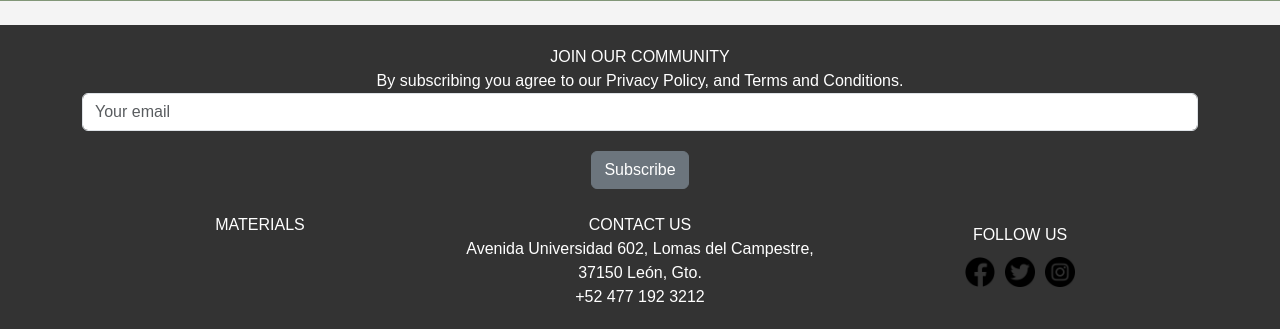
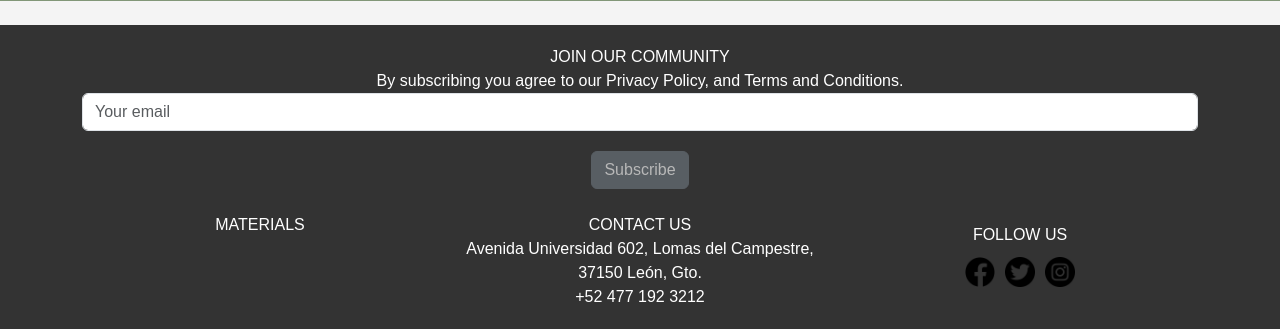
Before and after one commit to BiankaJS/VerdanVest, a Django app: page /catalog/ in a window 1280 px wide. Shown: the part 792-1121 px from the top of the page. Run offline with Django 4.2, Linux system fonts and the light colour scheme; data that the repository does not hold is empty.

Commit message:
Ya quedo el footer :))

```diff
--- a/verdanvest/home/templates/base.html
+++ b/verdanvest/home/templates/base.html
@@ -53,21 +53,23 @@
 
     <script>
         $(document).ready(function () {
-            // Asigna una función al evento de clic del botón Subscribe
-            $('button.btn-secondary').click(function (event) {
-                // Obtiene el valor del campo de correo electrónico
-                var email = $('input[type="email"]').val();
+            // Habilitar el botón de suscripción solo si hay texto en el input
+            $('#email-input').on('input', function() {
+                var email = $(this).val();
+                if (email.trim() === '') {
+                    $('#subscribe-button').prop('disabled', true);
+                } else {
+                    $('#subscribe-button').prop('disabled', false);
+                }
+            });
 
-                // Verifica si el campo de correo electrónico está vacío
-                if (email.trim() === '') {
-                    // Muestra la alerta de error si el campo está vacío
-                    alert('Please enter your email address.');
-                } else {
-                    // Muestra la alerta de éxito si el campo no está vacío
-                    alert('Email sent successfully!');
+            // Manejar el evento de clic del botón de suscripción
+            $('#subscription-form').submit(function (event) {
+                var email = $('#email-input').val();
+                if (email.trim() !== '') {
+                    alert('Correo registrado con éxito');
+                    $('#email-input').val('');
                 }
-
-                // Previene el comportamiento predeterminado del formulario
                 event.preventDefault();
             });
         });
@@ -78,9 +80,9 @@
         <div class="container text-center">
             <span>JOIN OUR COMMUNITY</span>
             <div>By subscribing you agree to our Privacy Policy, and Terms and Conditions.</div>
-            <form class="form-inline justify-content-center">
-                <input type="email" class="form-control" placeholder="Your email">
-                <button type="submit" class="btn btn-secondary">Subscribe</button>
+            <form class="form-inline justify-content-center" id="subscription-form">
+                <input type="email" class="form-control" id="email-input" placeholder="Your email" required>
+                <button type="submit" class="btn btn-secondary" id="subscribe-button" disabled>Subscribe</button>
             </form>
             <div class="row mt-4">
                 <div class="col">
```
